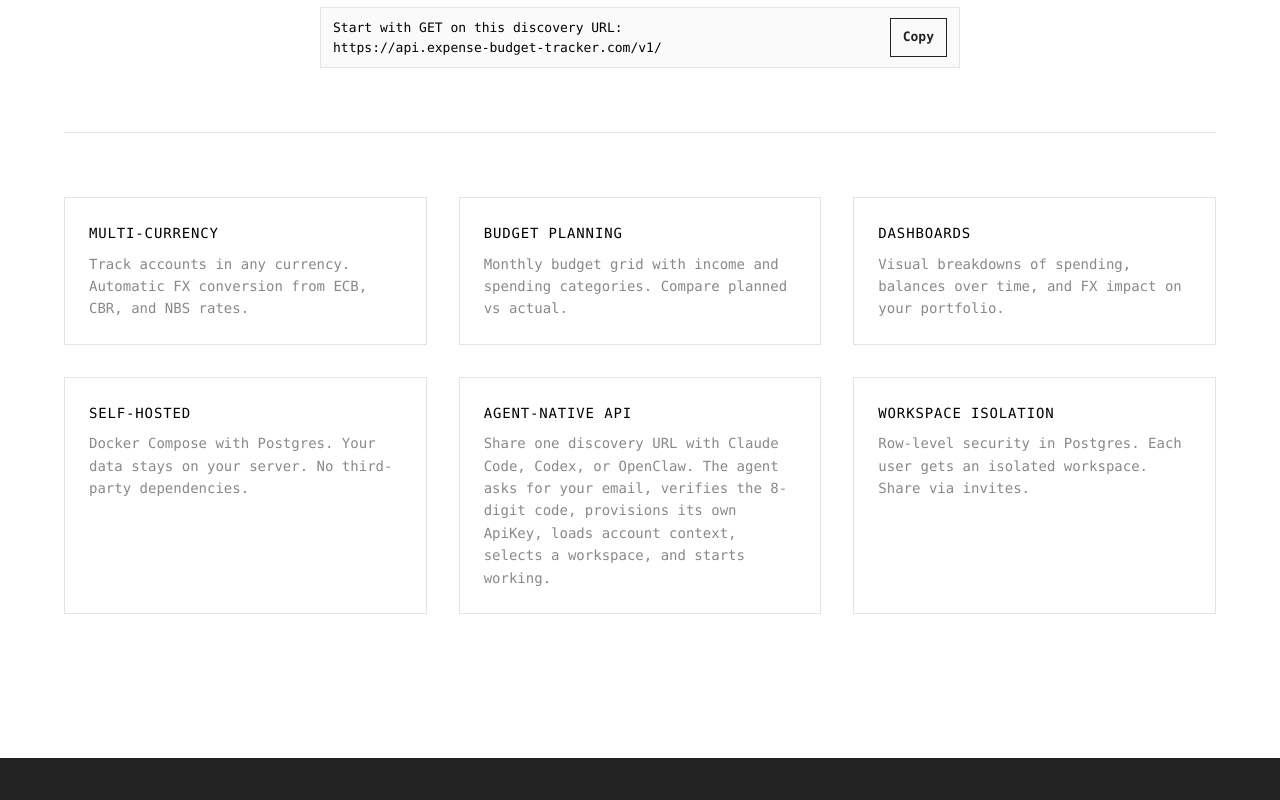
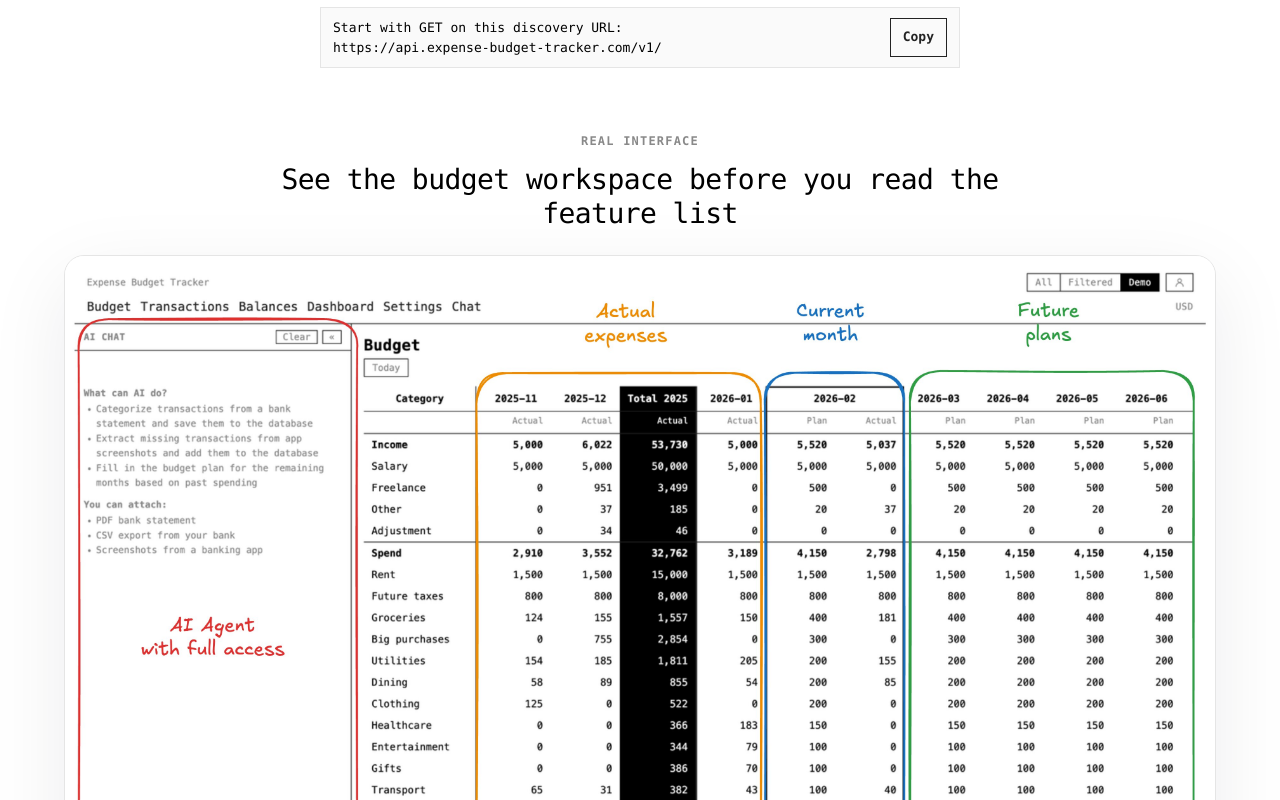
Before and after one commit to kirill-markin/expense-budget-tracker-website, a Next.js app: page / in a window 1280 px wide. Shown: the part 560-1360 px from the top of the page. Built offline with nearby package versions, Linux system fonts and the light colour scheme; no server answers.

Commit message:
Add product screenshot to homepage

```diff
--- a/src/app/page.module.css
+++ b/src/app/page.module.css
@@ -34,6 +34,46 @@
 
 .hint {
   margin: 0 auto;
+}
+
+.showcase {
+  padding-block-end: 64px;
+}
+
+.showcaseHeader {
+  max-inline-size: 720px;
+  margin: 0 auto 24px;
+  text-align: center;
+}
+
+.showcaseEyebrow {
+  margin: 0 0 12px;
+  font-size: 12px;
+  font-weight: 700;
+  letter-spacing: 0.1em;
+  text-transform: uppercase;
+  color: var(--muted);
+}
+
+.showcaseTitle {
+  margin: 0;
+  font-size: 28px;
+  line-height: 1.2;
+  letter-spacing: -0.02em;
+}
+
+.showcaseFrame {
+  overflow: hidden;
+  border: 1px solid var(--border);
+  border-radius: 20px;
+  background: #fff;
+  box-shadow: 0 24px 80px rgb(15 23 42 / 0.08);
+}
+
+.showcaseImage {
+  display: block;
+  inline-size: 100%;
+  block-size: auto;
 }
 
 .features {
@@ -74,6 +114,14 @@
     font-size: 32px;
   }
 
+  .showcase {
+    padding-block-end: 48px;
+  }
+
+  .showcaseTitle {
+    font-size: 22px;
+  }
+
   .featureGrid {
     grid-template-columns: 1fr;
   }
--- a/src/app/page.tsx
+++ b/src/app/page.tsx
@@ -1,6 +1,7 @@
 import { AuthButton } from "@/components/AuthButton";
 import { CopyCodeField } from "@/components/CopyCodeField";
 import { readPageContent } from "@/lib/content/readPageContent";
+import Image from "next/image";
 import styles from "./page.module.css";
 
 const pageContent = readPageContent("home");
@@ -51,6 +52,25 @@ export default function HomePage() {
         </div>
       </div>
 
+      <section className={styles.showcase} aria-labelledby="product-showcase-title">
+        <div className={styles.showcaseHeader}>
+          <p className={styles.showcaseEyebrow}>Real interface</p>
+          <h2 id="product-showcase-title" className={styles.showcaseTitle}>
+            See the budget workspace before you read the feature list
+          </h2>
+        </div>
+        <div className={styles.showcaseFrame}>
+          <Image
+            src="/home/budget-screenshot.jpg"
+            alt="Expense Budget Tracker interface showing AI chat, budget categories, actual expenses, current month, and future plans."
+            width={3624}
+            height={2030}
+            priority
+            className={styles.showcaseImage}
+          />
+        </div>
+      </section>
+
       <section className={styles.features}>
         <div className={styles.featureGrid}>
           {featureSection.items.map((item) => (
```
Also changed, not shown: public/home/budget-screenshot.jpg (added).
